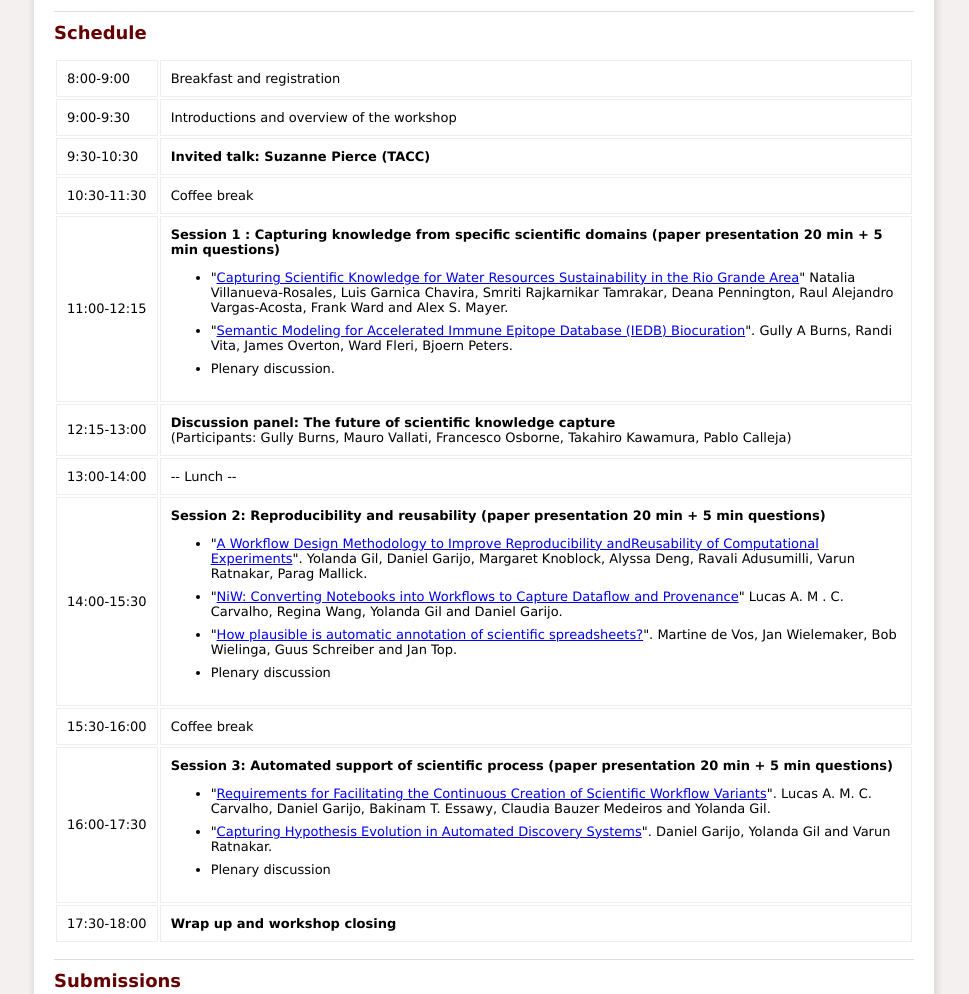
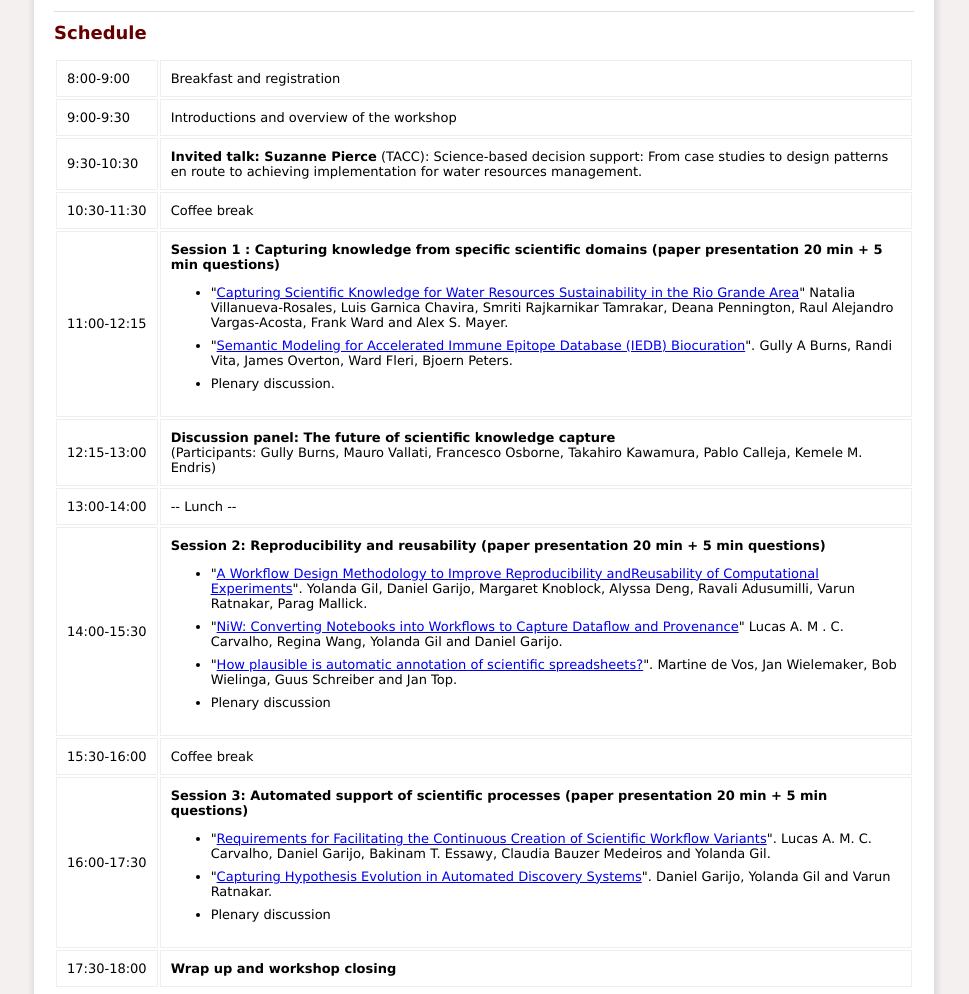
Before and after one commit to SciKnow/sciknow2017, a plain HTML site: page index.html in a window 1280 px wide. Shown: the part 760-1754 px from the top of the page, without its empty margins (156-1125 px from the left). Drawn offline with Linux system fonts and the light colour scheme.

Commit message:
last minute updates and workshop presentation

```diff
--- a/index.html
+++ b/index.html
@@ -145,7 +145,8 @@ which started at K-CAP 2015 with a full day event (<a href="https://www.isi.edu/
 </tr>
 <tr>
 <td class="time">9:30-10:30</td>
-<td><b>Invited talk: Suzanne Pierce (TACC)</b></td>
+<td><b>Invited talk: Suzanne Pierce</b> (TACC): Science-based decision support: From case studies to design patterns en route to achieving implementation for water resources management.
+</td>
 </tr>
 <tr>
 <td class="time">10:30-11:30</td>
@@ -163,7 +164,7 @@ which started at K-CAP 2015 with a full day event (<a href="https://www.isi.edu/
 <tr>
 <td class="time">12:15-13:00</td>
 <td><b>Discussion panel: The future of scientific knowledge capture </b>
-<br/>(Participants: Gully Burns, Mauro Vallati, Francesco Osborne, Takahiro Kawamura, Pablo Calleja)
+<br/>(Participants: Gully Burns, Mauro Vallati, Francesco Osborne, Takahiro Kawamura, Pablo Calleja, Kemele M. Endris)
 </td>
 </tr>
 <tr>
@@ -190,7 +191,7 @@ which started at K-CAP 2015 with a full day event (<a href="https://www.isi.edu/
 <tr>
 <td class="time">16:00-17:30</td>
 <td>
-<b>Session 3: Automated support of scientific process (paper presentation 20 min + 5 min questions)</b>
+<b>Session 3: Automated support of scientific processes (paper presentation 20 min + 5 min questions)</b>
 <ul>
 <li>"<a href="papers/carvalho.pdf">Requirements for Facilitating the Continuous Creation of Scientific Workflow Variants</a>". Lucas A. M. C. Carvalho, Daniel Garijo, Bakinam T. Essawy, Claudia Bauzer Medeiros and Yolanda Gil.
 </li><li>"<a href="papers/garijo.pdf">Capturing Hypothesis Evolution in Automated Discovery Systems</a>". Daniel Garijo, Yolanda Gil and Varun Ratnakar.
```
Also changed, not shown: 1 other file.
